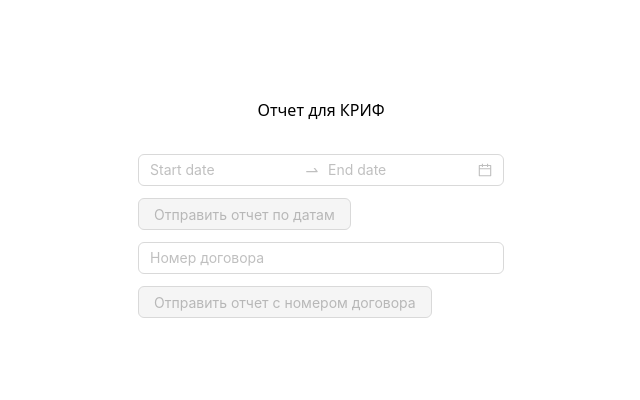
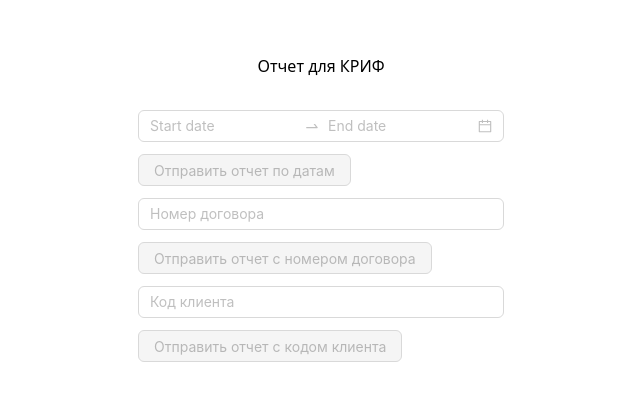
Before and after one commit to whoami-789/Credit-Bureau-Report-front, a React (Create React App) app: page / in a window 1280 px wide. Shown: the part 192-592 px from the top of the page, without its empty margins (319-959 px from the left). Built offline with nearby package versions, Linux system fonts and the light colour scheme.

Commit message:
report with client code

```diff
--- a/src/App.tsx
+++ b/src/App.tsx
@@ -10,6 +10,7 @@ const { RangePicker } = DatePicker;
 const App: React.FC = () => {
     const [dates, setDates] = useState<[Dayjs, Dayjs] | []>([]);
     const [numdog, setNumdog] = useState<string>('');
+    const [kodchlen, setClient] = useState<string>('');
     const [loading, setLoading] = useState<boolean>(false);
 
     const handleDateChange = (dates: RangeValue<Dayjs>) => {
@@ -31,6 +32,10 @@ const App: React.FC = () => {
 
     const handleInputChange = (e: React.ChangeEvent<HTMLInputElement>) => {
         setNumdog(e.target.value);
+    };
+
+    const handleInputChangeClient = (e: React.ChangeEvent<HTMLInputElement>) => {
+        setClient(e.target.value);
     };
 
     const handleButtonClick = () => {
@@ -84,6 +89,30 @@ const App: React.FC = () => {
             message.error('Пожалуйста, выберите диапазон дат и введите номер договора');
         }
     };
+    const handleButtonClickWithClient = () => {
+        if (kodchlen) { // Проверка наличия кода клиента
+            setLoading(true);
+
+            // Формирование URL для GET-запроса, включая только kodchlen
+            const url = `http://localhost:8080/api/report/client?kodchlen=${kodchlen}`;
+
+            axios.get(url)
+                .then(response => {
+                    console.log('Data with kodchlen sent successfully', response);
+                    message.success('Отчет с кодом клиента отправлен успешно');
+                })
+                .catch(error => {
+                    console.error('Error sending data with kodchlen', error);
+                    message.error('Ошибка при отправке отчета с кодом клиента');
+                })
+                .finally(() => {
+                    setLoading(false); // Окончание процесса загрузки
+                });
+        } else {
+            message.error('Пожалуйста, введите код клиента');
+        }
+    };
+
 
     return (
         <div className="flex justify-center items-center h-screen">
@@ -99,6 +128,10 @@ const App: React.FC = () => {
                         <Button type="default" onClick={handleButtonClickWithNumdog} disabled={loading || dates.length < 2 || !numdog}>
                             Отправить отчет с номером договора
                         </Button>
+                        <Input placeholder="Код клиента" onChange={handleInputChangeClient} value={kodchlen} />
+                        <Button type="default" onClick={handleButtonClickWithClient} disabled={loading || !kodchlen}>
+                            Отправить отчет с кодом клиента
+                        </Button>
                     </Space>
                 </Spin>
             </div>
```
